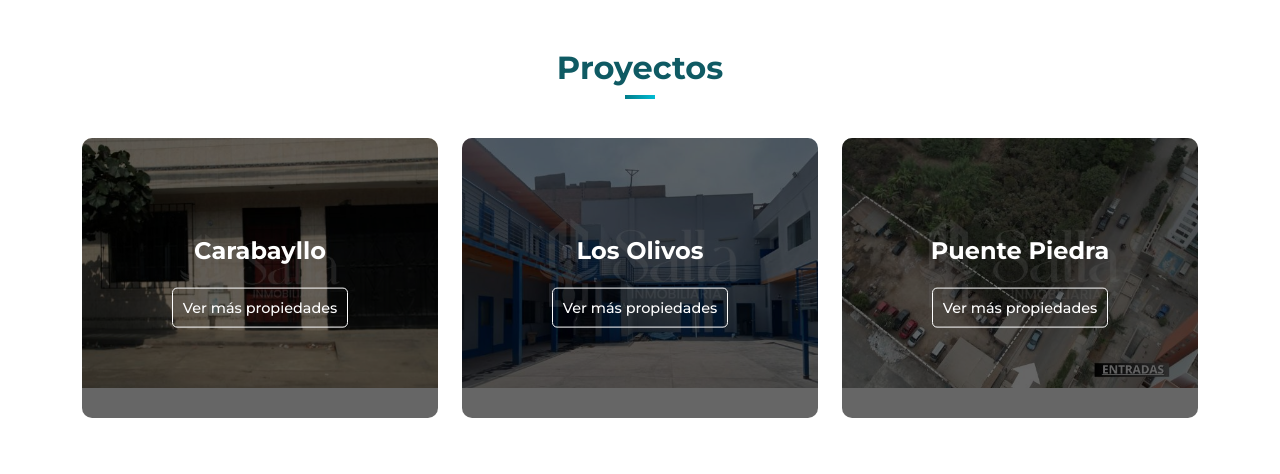
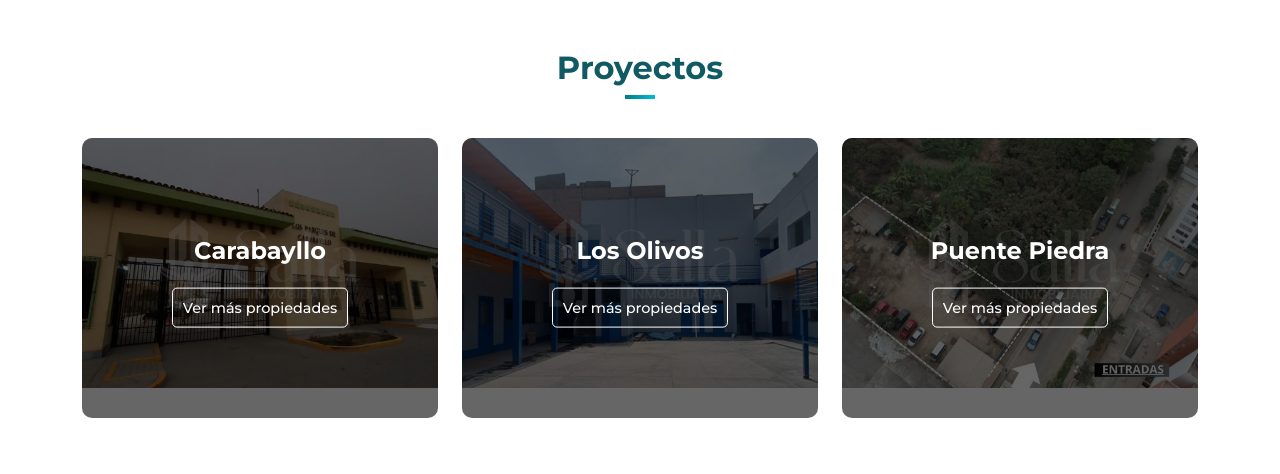
Before and after one commit to lighthousejaramy/salla-web, a plain HTML site: page index.html in a window 1280 px wide. Shown: the part 1920-2394 px from the top of the page. Drawn offline with nearby package versions, Linux system fonts and the light colour scheme.

Commit message:
Update index.html

```diff
--- a/index.html
+++ b/index.html
@@ -169,7 +169,7 @@
             <div class="row">
                 <div class="col-md-4 col-6">
                     <div class="box-image">
-                        <div class="image cover-full transition" style="background-image: url('imagespropiedades/CasaCarabayllo/Marcadeagua/Horizontal/2.jpg');"></div>
+                        <div class="image cover-full transition" style="background-image: url('imagespropiedades/ALQUILERDEPAPARQUESDECARABAYLLO/Marca de agua/Horizontal/1.jpg');"></div>
                         <div class="shadow cover-full transition"></div>
                         <div class="desc center">
                             <h4>Carabayllo</h4>
```
